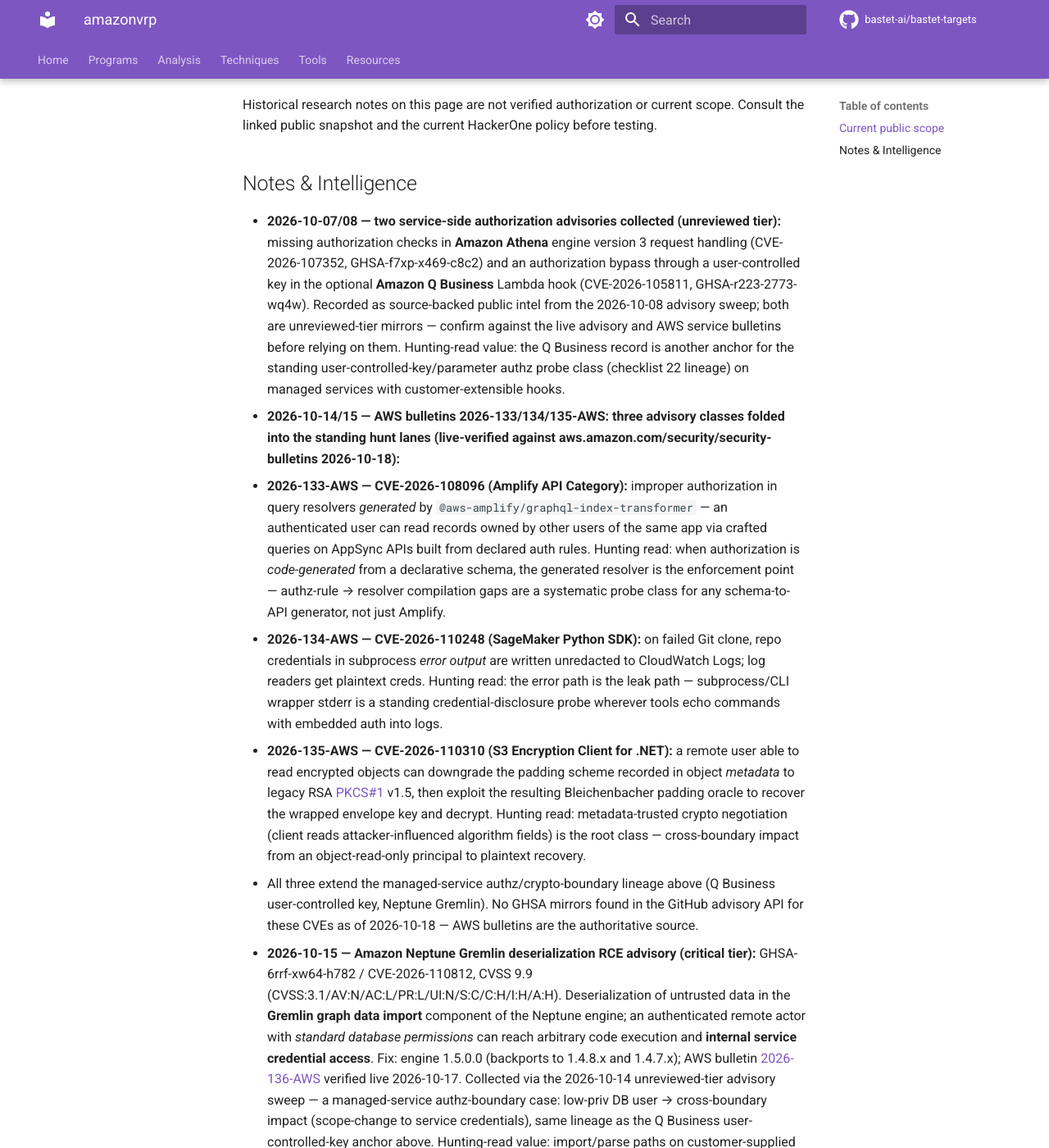
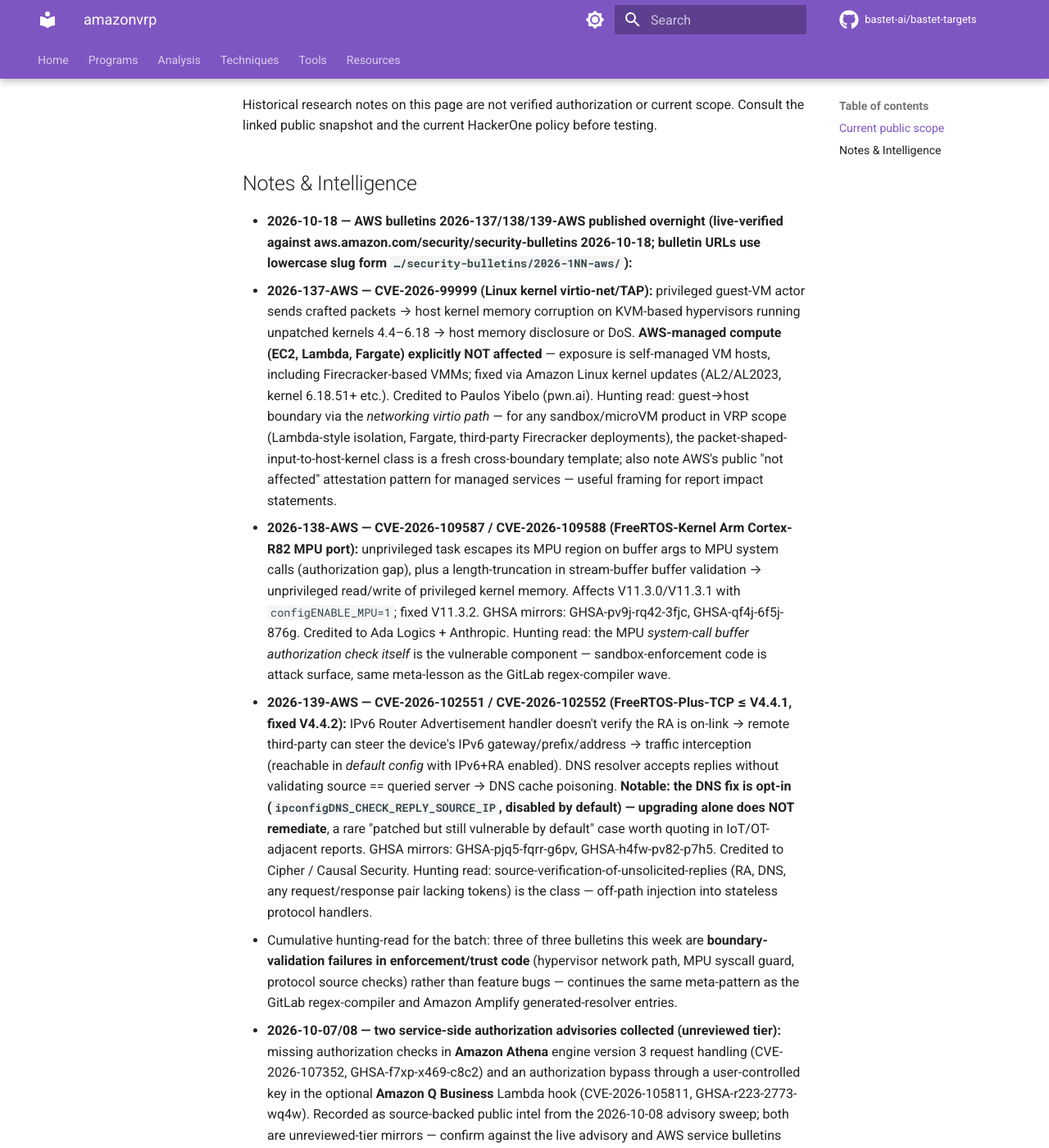
Before and after one commit to bastet-ai/bastet-targets, an MkDocs documentation site: the page built from docs/programs/amazonvrp/README.md, in a window 1280 px wide and 1400 px high, scrolled down 271 px. Shown: the whole window at 82% size. Built offline with MkDocs 1.6.1 and Material for MkDocs 9.7.7, drawn with Linux system fonts in a browser that asks for light colours; comment, search, counter and statistics services are not loaded.

Commit message:
Amazon VRP intel 2026-10-18: AWS bulletins 2026-137/138/139-AWS - KVM virtio-net guest->host memory corruption CVE-2026-99999 (managed compute not affected), FreeRTOS-Kernel Cortex-R82 MPU syscall authz+truncation CVE-2026-109587/88 fixed V11.3.2, FreeRTOS-Plus-TCP RA off-path injection + DNS reply source-check CVE-2026-102551/52 fixed V4.4.2 w/ opt-in-only DNS remediation (live-verified vs AWS bulletins overnight sweep; GitLab advisory-watch re-check negative - no 19.5.x/19.4.x patch tags or GHSAs yet)

```diff
--- a/docs/programs/amazonvrp/README.md
+++ b/docs/programs/amazonvrp/README.md
@@ -12,6 +12,11 @@
 
 ## Notes & Intelligence
 
+- **2026-10-18 — AWS bulletins 2026-137/138/139-AWS published overnight (live-verified against aws.amazon.com/security/security-bulletins 2026-10-18; bulletin URLs use lowercase slug form `…/security-bulletins/2026-1NN-aws/`):**
+  - **2026-137-AWS — CVE-2026-99999 (Linux kernel virtio-net/TAP):** privileged guest-VM actor sends crafted packets → host kernel memory corruption on KVM-based hypervisors running unpatched kernels 4.4–6.18 → host memory disclosure or DoS. **AWS-managed compute (EC2, Lambda, Fargate) explicitly NOT affected** — exposure is self-managed VM hosts, including Firecracker-based VMMs; fixed via Amazon Linux kernel updates (AL2/AL2023, kernel 6.18.51+ etc.). Credited to Paulos Yibelo (pwn.ai). Hunting read: guest→host boundary via the *networking virtio path* — for any sandbox/microVM product in VRP scope (Lambda-style isolation, Fargate, third-party Firecracker deployments), the packet-shaped-input-to-host-kernel class is a fresh cross-boundary template; also note AWS's public "not affected" attestation pattern for managed services — useful framing for report impact statements.
+  - **2026-138-AWS — CVE-2026-109587 / CVE-2026-109588 (FreeRTOS-Kernel Arm Cortex-R82 MPU port):** unprivileged task escapes its MPU region on buffer args to MPU system calls (authorization gap), plus a length-truncation in stream-buffer buffer validation → unprivileged read/write of privileged kernel memory. Affects V11.3.0/V11.3.1 with `configENABLE_MPU=1`; fixed V11.3.2. GHSA mirrors: GHSA-pv9j-rq42-3fjc, GHSA-qf4j-6f5j-876g. Credited to Ada Logics + Anthropic. Hunting read: the MPU *system-call buffer authorization check itself* is the vulnerable component — sandbox-enforcement code is attack surface, same meta-lesson as the GitLab regex-compiler wave.
+  - **2026-139-AWS — CVE-2026-102551 / CVE-2026-102552 (FreeRTOS-Plus-TCP ≤ V4.4.1, fixed V4.4.2):** IPv6 Router Advertisement handler doesn't verify the RA is on-link → remote third-party can steer the device's IPv6 gateway/prefix/address → traffic interception (reachable in *default config* with IPv6+RA enabled). DNS resolver accepts replies without validating source == queried server → DNS cache poisoning. **Notable: the DNS fix is opt-in (`ipconfigDNS_CHECK_REPLY_SOURCE_IP`, disabled by default) — upgrading alone does NOT remediate**, a rare "patched but still vulnerable by default" case worth quoting in IoT/OT-adjacent reports. GHSA mirrors: GHSA-pjq5-fqrr-g6pv, GHSA-h4fw-pv82-p7h5. Credited to Cipher / Causal Security. Hunting read: source-verification-of-unsolicited-replies (RA, DNS, any request/response pair lacking tokens) is the class — off-path injection into stateless protocol handlers.
+  - Cumulative hunting-read for the batch: three of three bulletins this week are **boundary-validation failures in enforcement/trust code** (hypervisor network path, MPU syscall guard, protocol source checks) rather than feature bugs — continues the same meta-pattern as the GitLab regex-compiler and Amazon Amplify generated-resolver entries.
 - **2026-10-07/08 — two service-side authorization advisories collected (unreviewed tier):** missing authorization checks in **Amazon Athena** engine version 3 request handling (CVE-2026-107352, GHSA-f7xp-x469-c8c2) and an authorization bypass through a user-controlled key in the optional **Amazon Q Business** Lambda hook (CVE-2026-105811, GHSA-r223-2773-wq4w). Recorded as source-backed public intel from the 2026-10-08 advisory sweep; both are unreviewed-tier mirrors — confirm against the live advisory and AWS service bulletins before relying on them. Hunting-read value: the Q Business record is another anchor for the standing user-controlled-key/parameter authz probe class (checklist 22 lineage) on managed services with customer-extensible hooks.
 - **2026-10-14/15 — AWS bulletins 2026-133/134/135-AWS: three advisory classes folded into the standing hunt lanes (live-verified against aws.amazon.com/security/security-bulletins 2026-10-18):**
   - **2026-133-AWS — CVE-2026-108096 (Amplify API Category):** improper authorization in query resolvers *generated* by `@aws-amplify/graphql-index-transformer` — an authenticated user can read records owned by other users of the same app via crafted queries on AppSync APIs built from declared auth rules. Hunting read: when authorization is *code-generated* from a declarative schema, the generated resolver is the enforcement point — authz-rule → resolver compilation gaps are a systematic probe class for any schema-to-API generator, not just Amplify.
```
